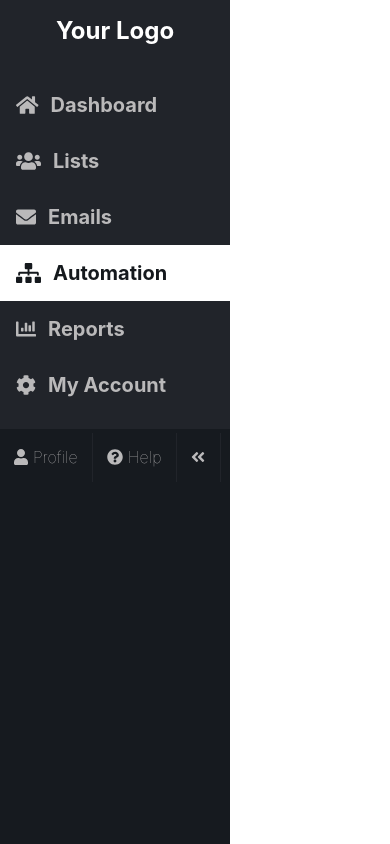
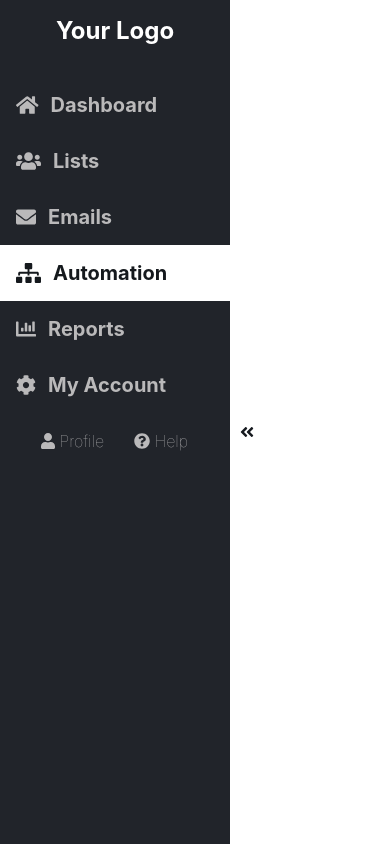
Before and after one commit to logmannn/marketing-automation-tool-ui, a React (Create React App) app: page / in a window 390 px wide. Built offline with nearby package versions, Linux system fonts and the light colour scheme.

Commit message:
get sidebar ui done with colapsing and small screen height fix

```diff
--- a/public/index.html
+++ b/public/index.html
@@ -1,5 +1,6 @@
 <!DOCTYPE html>
 <html lang="en">
+
 <head>
   <meta charset="utf-8">
   <link rel="shortcut icon" href="%PUBLIC_URL%/favicon.ico">
@@ -21,6 +22,7 @@
     -->
   <title>React App</title>
 </head>
+
 <body>
   <noscript>
     You need to enable JavaScript to run this app.
@@ -37,4 +39,5 @@
       To create a production bundle, use `npm run build` or `yarn build`.
     -->
 </body>
+
 </html>
--- a/src/App.css
+++ b/src/App.css
@@ -3,3 +3,29 @@
 
   color: #15191d !important;
 }
+
+.slideLeftHide {
+  animation: slideLeftHide 0.5s forwards;
+}
+
+.slideLeftShow {
+  animation: slideLeftShow 0.5s forwards;
+}
+
+@keyframes slideLeftHide {
+  from {
+    transform: translate(0%);
+  }
+  to {
+    transform: translate(-100%);
+  }
+}
+
+@keyframes slideLeftShow {
+  from {
+    transform: translate(-100%);
+  }
+  to {
+    transform: translate(0%);
+  }
+}
--- a/src/sideBar/SideBar.js
+++ b/src/sideBar/SideBar.js
@@ -11,7 +11,7 @@ const SidebarDiv = styled.div`
 
   width: 100%;
   max-width: 230px;
-  height: 100vh;
+  height: 100%;
 
   background: #161a1f;
 `;
@@ -19,7 +19,7 @@ const SidebarDiv = styled.div`
 export default class SideBar extends Component {
   constructor(props) {
     super(props);
-    this.state = { isHidden: false };
+    this.state = { isHidden: null };
   }
   hideShow = () => {
     this.setState({
@@ -30,7 +30,12 @@ export default class SideBar extends Component {
   render() {
     return (
       <SidebarDiv
-        className={this.state.isHidden ? "slideLeftHide" : "slideLeftShow"}
+        className={
+          "disable-css-transitions " +
+          (this.state.isHidden === true && "slideLeftHide") +
+          " " +
+          (this.state.isHidden === false && "slideLeftShow")
+        }
       >
         <SideBarLinks isHidden={this.state.isHidden} hideShow={this.hideShow} />
       </SidebarDiv>
--- a/src/sideBar/SideBarLinks.js
+++ b/src/sideBar/SideBarLinks.js
@@ -21,6 +21,7 @@ const SidebarDiv = styled.div`
   left: 0;
 
   max-width: 100%;
+  height: 100vh
 
   display: flex;
 
@@ -30,7 +31,7 @@ const SidebarDiv = styled.div`
 
   text-transform: capitalize;
 
-  padding-bottom: 1rem;
+  overflow-y: scroll
 `;
 
 const SmallLinks = styled.div`
@@ -39,6 +40,9 @@ const SmallLinks = styled.div`
   display: flex;
 
   margin-top: 0.25rem;
+  margin-bottom: 3.5rem;
+
+  color: #bab9ba;
 `;
 
 const SmallLink = styled.a`
@@ -53,6 +57,21 @@ const SmallLink = styled.a`
 
   &:hover {
     color: #fff;
+  }
+`;
+
+const Toggle = styled.div`
+  cursor: pointer;
+
+  color: #161a1f;
+  font-weight: lighter;
+
+  position: absolute;
+  top: 50%;
+  left: 240px;
+
+  &:hover {
+    color: #21242a;
   }
 `;
 
@@ -101,6 +120,13 @@ export default class SideBarLinks extends Component {
 
     return (
       <>
+        <Toggle onClick={this.props.hideShow}>
+          {!this.props.isHidden ? (
+            <FontAwesomeIcon icon="angle-double-left" />
+          ) : (
+            <FontAwesomeIcon icon="angle-double-right" />
+          )}
+        </Toggle>
         <SidebarDiv>
           <Logo />
           {Links.map(link => (
@@ -111,7 +137,7 @@ export default class SideBarLinks extends Component {
               current={link.current}
             />
           ))}
-        </SidebarDiv>
+
           <SmallLinks>
             <SmallLink>
               <FontAwesomeIcon icon="user" /> Profile
@@ -119,14 +145,8 @@ export default class SideBarLinks extends Component {
             <SmallLink>
               <FontAwesomeIcon icon="question-circle" /> Help
             </SmallLink>
-          <SmallLink onClick={this.props.hideShow}>
-            {!this.props.isHidden ? (
-              <FontAwesomeIcon icon="angle-double-left" />
-            ) : (
-              <FontAwesomeIcon icon="angle-double-right" />
-            )}
-          </SmallLink>
           </SmallLinks>
+        </SidebarDiv>
       </>
     );
   }
```
Lines whose indentation alone changed are shown as unchanged.
